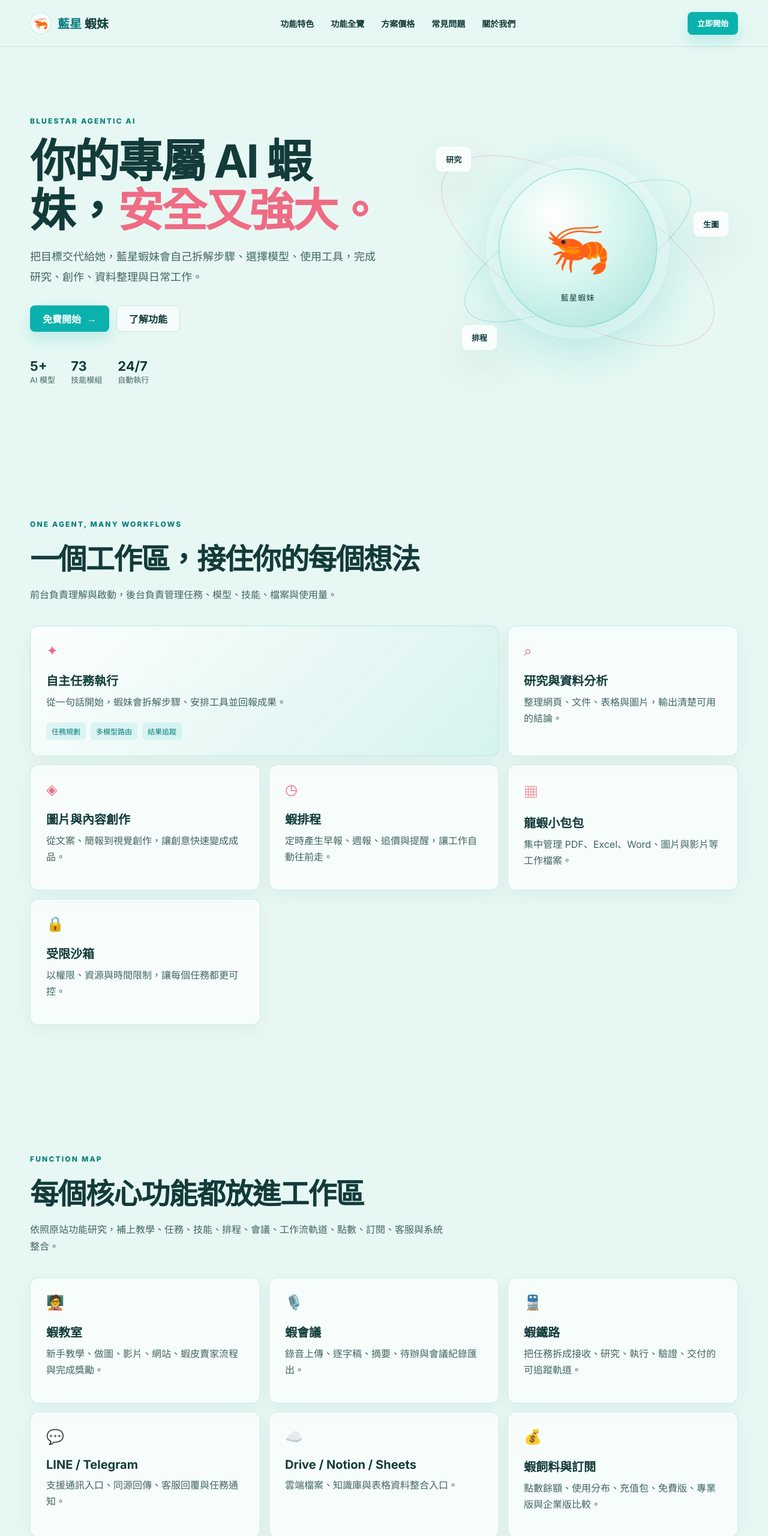
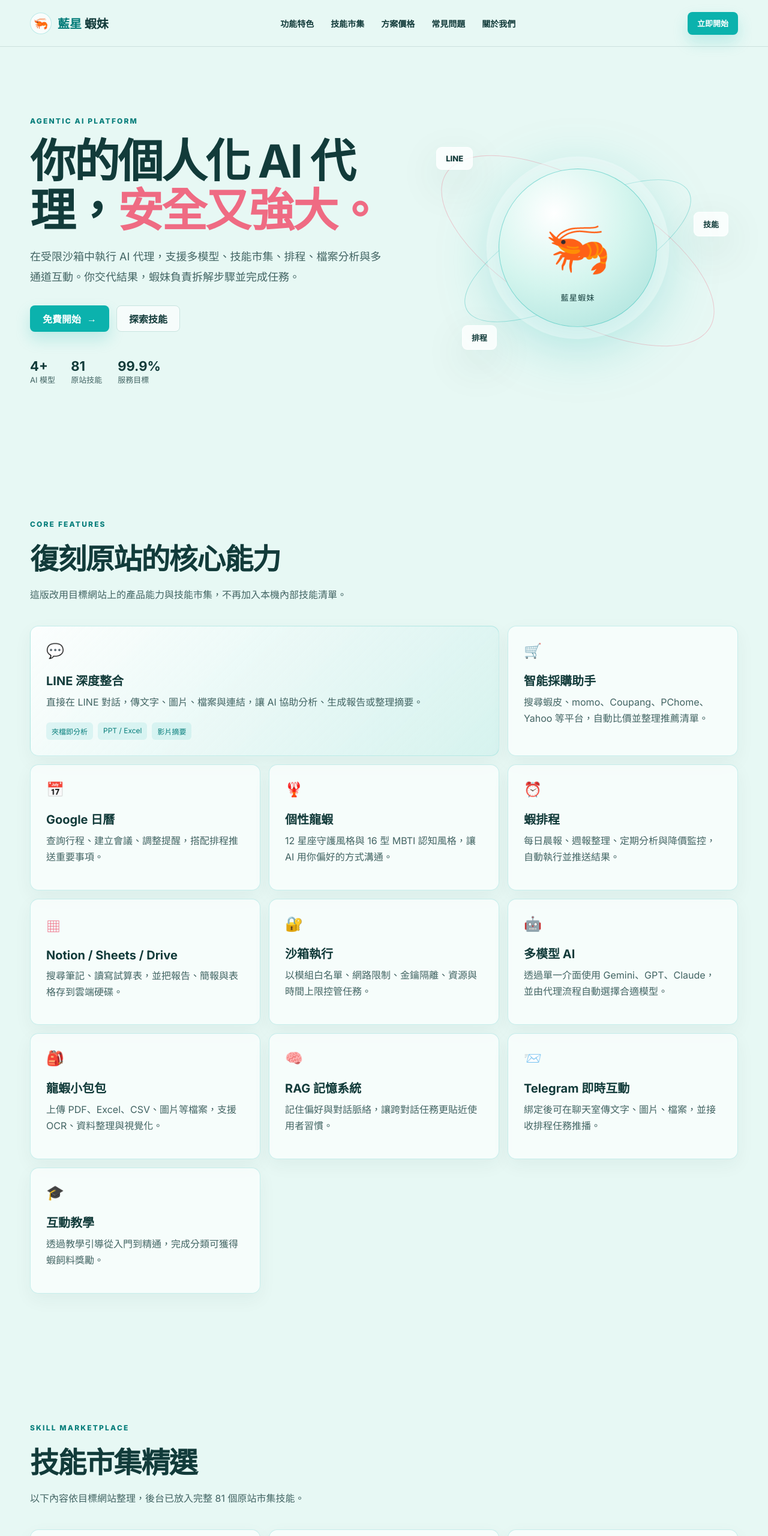
Before and after one commit to ohyagan3-tek/bluestar-shrimp-clone-20260723, a website: page index.html in a window 1280 px wide. Shown: the top 2560 px of the page at 60% size. Drawn offline with Linux system fonts and the light colour scheme.

Commit message:
Update Jennie marketplace skills index.html

```diff
--- a/index.html
+++ b/index.html
@@ -3,7 +3,7 @@
 <head>
   <meta charset="utf-8" />
   <meta name="viewport" content="width=device-width, initial-scale=1" />
-  <title>藍星蝦妹｜你的 AI 數位代理</title>
+  <title>藍星蝦妹｜Agentic AI 數位代理</title>
   <link rel="stylesheet" href="./styles.css" />
 </head>
 <body class="landing-page">
@@ -14,7 +14,7 @@
     </a>
     <nav class="top-nav" aria-label="主要導覽">
       <a href="#features">功能特色</a>
-      <a href="#modules">功能全覽</a>
+      <a href="#skills">技能市集</a>
       <a href="#pricing">方案價格</a>
       <a href="#faq">常見問題</a>
       <a href="#about">關於我們</a>
@@ -25,85 +25,98 @@
   <main>
     <section class="hero section-shell">
       <div class="hero-copy">
-        <div class="eyebrow">BLUESTAR AGENTIC AI</div>
-        <h1>你的專屬 AI 蝦妹，<span>安全又強大。</span></h1>
-        <p>把目標交代給她，藍星蝦妹會自己拆解步驟、選擇模型、使用工具，完成研究、創作、資料整理與日常工作。</p>
+        <div class="eyebrow">AGENTIC AI PLATFORM</div>
+        <h1>你的個人化 AI 代理，<span>安全又強大。</span></h1>
+        <p>在受限沙箱中執行 AI 代理，支援多模型、技能市集、排程、檔案分析與多通道互動。你交代結果，蝦妹負責拆解步驟並完成任務。</p>
         <div class="hero-actions">
           <a class="button button-primary" href="./app.html">免費開始 <span aria-hidden="true">→</span></a>
-          <a class="button button-ghost" href="#features">了解功能</a>
+          <a class="button button-ghost" href="#skills">探索技能</a>
         </div>
         <div class="hero-metrics">
-          <span><strong>5+</strong> AI 模型</span>
-        <span><strong>73</strong> 技能模組</span>
-        <span><strong>24/7</strong> 自動執行</span>
-      </div>
+          <span><strong>4+</strong> AI 模型</span>
+          <span><strong>81</strong> 原站技能</span>
+          <span><strong>99.9%</strong> 服務目標</span>
+        </div>
       </div>
       <div class="hero-art" aria-label="藍星蝦妹智慧核心視覺">
         <div class="orbital orbital-one"></div>
         <div class="orbital orbital-two"></div>
         <div class="hero-orb">🦐<small>藍星蝦妹</small></div>
-        <div class="float-chip chip-one">研究</div>
-        <div class="float-chip chip-two">生圖</div>
+        <div class="float-chip chip-one">LINE</div>
+        <div class="float-chip chip-two">技能</div>
         <div class="float-chip chip-three">排程</div>
       </div>
     </section>
 
     <section id="features" class="section-shell section-block">
       <div class="section-heading">
-        <div class="eyebrow">ONE AGENT, MANY WORKFLOWS</div>
-        <h2>一個工作區，接住你的每個想法</h2>
-        <p>前台負責理解與啟動，後台負責管理任務、模型、技能、檔案與使用量。</p>
+        <div class="eyebrow">CORE FEATURES</div>
+        <h2>復刻原站的核心能力</h2>
+        <p>這版改用目標網站上的產品能力與技能市集，不再加入本機內部技能清單。</p>
       </div>
       <div class="feature-grid">
-        <article class="feature-card feature-card-wide"><span class="feature-icon">✦</span><h3>自主任務執行</h3><p>從一句話開始，蝦妹會拆解步驟、安排工具並回報成果。</p><div class="feature-tags"><span>任務規劃</span><span>多模型路由</span><span>結果追蹤</span></div></article>
-        <article class="feature-card"><span class="feature-icon">⌕</span><h3>研究與資料分析</h3><p>整理網頁、文件、表格與圖片，輸出清楚可用的結論。</p></article>
-        <article class="feature-card"><span class="feature-icon">◈</span><h3>圖片與內容創作</h3><p>從文案、簡報到視覺創作，讓創意快速變成成品。</p></article>
-        <article class="feature-card"><span class="feature-icon">◷</span><h3>蝦排程</h3><p>定時產生早報、週報、追價與提醒，讓工作自動往前走。</p></article>
-        <article class="feature-card"><span class="feature-icon">▦</span><h3>龍蝦小包包</h3><p>集中管理 PDF、Excel、Word、圖片與影片等工作檔案。</p></article>
-        <article class="feature-card"><span class="feature-icon">🔒</span><h3>受限沙箱</h3><p>以權限、資源與時間限制，讓每個任務都更可控。</p></article>
+        <article class="feature-card feature-card-wide"><span class="feature-icon">💬</span><h3>LINE 深度整合</h3><p>直接在 LINE 對話，傳文字、圖片、檔案與連結，讓 AI 協助分析、生成報告或整理摘要。</p><div class="feature-tags"><span>夾檔即分析</span><span>PPT / Excel</span><span>影片摘要</span></div></article>
+        <article class="feature-card"><span class="feature-icon">🛒</span><h3>智能採購助手</h3><p>搜尋蝦皮、momo、Coupang、PChome、Yahoo 等平台，自動比價並整理推薦清單。</p></article>
+        <article class="feature-card"><span class="feature-icon">📅</span><h3>Google 日曆</h3><p>查詢行程、建立會議、調整提醒，搭配排程推送重要事項。</p></article>
+        <article class="feature-card"><span class="feature-icon">🦞</span><h3>個性龍蝦</h3><p>12 星座守護風格與 16 型 MBTI 認知風格，讓 AI 用你偏好的方式溝通。</p></article>
+        <article class="feature-card"><span class="feature-icon">⏰</span><h3>蝦排程</h3><p>每日晨報、週報整理、定期分析與降價監控，自動執行並推送結果。</p></article>
+        <article class="feature-card"><span class="feature-icon">▦</span><h3>Notion / Sheets / Drive</h3><p>搜尋筆記、讀寫試算表，並把報告、簡報與表格存到雲端硬碟。</p></article>
+        <article class="feature-card"><span class="feature-icon">🔐</span><h3>沙箱執行</h3><p>以模組白名單、網路限制、金鑰隔離、資源與時間上限控管任務。</p></article>
+        <article class="feature-card"><span class="feature-icon">🤖</span><h3>多模型 AI</h3><p>透過單一介面使用 Gemini、GPT、Claude，並由代理流程自動選擇合適模型。</p></article>
+        <article class="feature-card"><span class="feature-icon">🎒</span><h3>龍蝦小包包</h3><p>上傳 PDF、Excel、CSV、圖片等檔案，支援 OCR、資料整理與視覺化。</p></article>
+        <article class="feature-card"><span class="feature-icon">🧠</span><h3>RAG 記憶系統</h3><p>記住偏好與對話脈絡，讓跨對話任務更貼近使用者習慣。</p></article>
+        <article class="feature-card"><span class="feature-icon">📨</span><h3>Telegram 即時互動</h3><p>綁定後可在聊天室傳文字、圖片、檔案，並接收排程任務推播。</p></article>
+        <article class="feature-card"><span class="feature-icon">🎓</span><h3>互動教學</h3><p>透過教學引導從入門到精通，完成分類可獲得蝦飼料獎勵。</p></article>
       </div>
     </section>
 
-    <section id="modules" class="section-shell section-block">
+    <section id="skills" class="section-shell section-block">
       <div class="section-heading">
-        <div class="eyebrow">FUNCTION MAP</div>
-        <h2>每個核心功能都放進工作區</h2>
-        <p>依照原站功能研究，補上教學、任務、技能、排程、會議、工作流軌道、點數、訂閱、客服與系統整合。</p>
+        <div class="eyebrow">SKILL MARKETPLACE</div>
+        <h2>技能市集精選</h2>
+        <p>以下內容依目標網站整理，後台已放入完整 81 個原站市集技能。</p>
       </div>
       <div class="feature-grid">
-        <article class="feature-card"><span class="feature-icon">🧑‍🏫</span><h3>蝦教室</h3><p>新手教學、做圖、影片、網站、蝦皮賣家流程與完成獎勵。</p></article>
-        <article class="feature-card"><span class="feature-icon">🎙️</span><h3>蝦會議</h3><p>錄音上傳、逐字稿、摘要、待辦與會議紀錄匯出。</p></article>
-        <article class="feature-card"><span class="feature-icon">🚆</span><h3>蝦鐵路</h3><p>把任務拆成接收、研究、執行、驗證、交付的可追蹤軌道。</p></article>
-        <article class="feature-card"><span class="feature-icon">💬</span><h3>LINE / Telegram</h3><p>支援通訊入口、同源回傳、客服回覆與任務通知。</p></article>
-        <article class="feature-card"><span class="feature-icon">☁️</span><h3>Drive / Notion / Sheets</h3><p>雲端檔案、知識庫與表格資料整合入口。</p></article>
-        <article class="feature-card"><span class="feature-icon">💰</span><h3>蝦飼料與訂閱</h3><p>點數餘額、使用分布、充值包、免費版、專業版與企業版比較。</p></article>
+        <article class="feature-card"><span class="feature-icon">🔬</span><h3>深度研究 Pro</h3><p>多查詢自動搜尋、去除重複資訊，產出含引用來源的結構化研究報告。</p></article>
+        <article class="feature-card"><span class="feature-icon">📝</span><h3>智能摘要</h3><p>長文、PDF 或網頁連結自動提取核心觀點、關鍵數據與結論。</p></article>
+        <article class="feature-card"><span class="feature-icon">✍️</span><h3>文案撰寫</h3><p>社群貼文、廣告文案、行銷標題與品牌故事，多風格快速產出。</p></article>
+        <article class="feature-card"><span class="feature-icon">📊</span><h3>Excel 進階分析</h3><p>公式、樞紐分析、圖表生成與資料格式化。</p></article>
+        <article class="feature-card"><span class="feature-icon">📉</span><h3>股票分析</h3><p>分析基本面、技術面、即時股價與財務資料，適合搭配排程追蹤。</p></article>
+        <article class="feature-card"><span class="feature-icon">📊</span><h3>PPT 簡報生成</h3><p>依主題與大綱自動產出專業簡報檔案。</p></article>
+        <article class="feature-card"><span class="feature-icon">✈️</span><h3>旅遊規劃</h3><p>安排景點、路線、費用估算與交通方式。</p></article>
+        <article class="feature-card"><span class="feature-icon">🤖</span><h3>AI 文字人性化</h3><p>調整用詞、語氣與節奏，讓 AI 文字更自然。</p></article>
+        <article class="feature-card"><span class="feature-icon">🔍</span><h3>SEO 審計</h3><p>檢查技術 SEO、內容品質、關鍵字佈局與外部連結。</p></article>
+        <article class="feature-card"><span class="feature-icon">🏆</span><h3>競品分析</h3><p>比較功能、市場定位與差異化突破口。</p></article>
+        <article class="feature-card"><span class="feature-icon">💰</span><h3>定價策略</h3><p>依成本、競品與客群整理定價建議與價值定位。</p></article>
+        <article class="feature-card"><span class="feature-icon">📧</span><h3>Email 行銷</h3><p>規劃自動化信件序列、A/B 測試與高轉換文案。</p></article>
       </div>
+      <div class="center-action"><a class="button button-primary" href="./app.html">探索完整技能市集 →</a></div>
     </section>
 
     <section id="pricing" class="section-shell section-block pricing-section">
-      <div class="section-heading"><div class="eyebrow">SIMPLE, TRANSPARENT</div><h2>依你的工作量選擇方案</h2><p>先免費體驗，再依需要增加點數與工作能力。</p></div>
+      <div class="section-heading"><div class="eyebrow">SIMPLE, TRANSPARENT</div><h2>簡單透明的價格</h2><p>免費開始，隨需擴展。用多少付多少，不放隱藏費用。</p></div>
       <div class="pricing-grid">
-        <article class="price-card"><div class="price-label">入門</div><h3>免費版</h3><div class="price">$0 <small>/ 月</small></div><ul><li>2,000 蝦飼料點數</li><li>每日 5 次任務</li><li>1 個並行任務</li><li>核心技能體驗</li></ul><a class="button button-ghost" href="./app.html">開始體驗</a></article>
-        <article class="price-card price-card-featured"><div class="price-label">最受歡迎</div><h3>專業版</h3><div class="price">$25 <small>/ 月</small></div><ul><li>50,000 蝦飼料點數</li><li>不限每日任務</li><li>10 個並行任務</li><li>完整 73 個技能模組</li></ul><a class="button button-primary" href="./app.html">選擇專業版</a></article>
-        <article class="price-card"><div class="price-label">團隊</div><h3>企業版</h3><div class="price">客製 <small>方案</small></div><ul><li>多人座席與集中計費</li><li>團隊管理儀表板</li><li>品牌與流程客製</li><li>優先技術支援</li></ul><a class="button button-ghost" href="#about">聯繫我們</a></article>
+        <article class="price-card"><div class="price-label">免費版</div><h3>入門體驗</h3><div class="price">$0 <small>/ 月</small></div><ul><li>2,000 蝦飼料</li><li>每日 5 次對話上限</li><li>1 個並行任務</li><li>1 個技能欄位</li></ul><a class="button button-ghost" href="./app.html">立即開始</a></article>
+        <article class="price-card price-card-featured"><div class="price-label">標準版</div><h3>工作加速</h3><div class="price">$15 <small>/ 月</small></div><ul><li>20,000 蝦飼料 / 月</li><li>不限每日對話</li><li>10 個技能欄位</li><li>Google Sheets 與會議能力</li></ul><a class="button button-primary" href="./app.html">訂閱</a></article>
+        <article class="price-card"><div class="price-label">專業版</div><h3>完整代理</h3><div class="price">$25 <small>/ 月</small></div><ul><li>50,000 蝦飼料 / 月</li><li>無限技能欄位</li><li>Notion / Drive / Outlook</li><li>LINE 任務與人格系統</li></ul><a class="button button-ghost" href="./app.html">訂閱</a></article>
       </div>
     </section>
 
     <section id="faq" class="section-shell section-block faq-section">
       <div class="section-heading"><div class="eyebrow">QUESTIONS</div><h2>常見問題</h2></div>
       <div class="faq-list">
-        <details open><summary>藍星蝦妹和一般聊天工具有什麼不同？</summary><p>一般聊天工具主要回答問題；藍星蝦妹會把目標拆成步驟，搭配技能與工具，把結果完成並留下可追蹤紀錄。</p></details>
-        <details><summary>蝦飼料點數怎麼使用？</summary><p>不同模型與技能會消耗不同點數，後台可以查看目前餘額、使用類別與任務消耗。</p></details>
-        <details><summary>可以從 Telegram 使用嗎？</summary><p>可以，正式接入時可在設定頁綁定 Telegram 或其他頻道，讓蝦妹在日常聊天中接收任務。</p></details>
+        <details open><summary>藍星蝦妹和一般聊天工具有什麼不同？</summary><p>一般聊天工具主要回答問題；藍星蝦妹會拆解目標、使用技能與工具，把任務做成可交付結果。</p></details>
+        <details><summary>技能市集可以做什麼？</summary><p>可安裝研究、文案、財經、SEO、簡報、文件、旅遊、健康、程式等技能，依任務自動搭配使用。</p></details>
+        <details><summary>這版技能資料來源是哪裡？</summary><p>技能清單取自你指定的珍妮 CLAW 龍蝦網站公開市集資料，不再附上本機內部技能。</p></details>
       </div>
     </section>
 
     <section id="about" class="section-shell section-block about-section">
-      <div><div class="eyebrow">BUILT FOR REAL WORK</div><h2>讓 AI 真正接手一部分工作</h2><p>藍星蝦妹的設計核心，是讓每個人都能用一個清楚、可管理的工作區，完成研究、創作、資料整理與自動化。</p></div>
+      <div><div class="eyebrow">BUILT FOR REAL WORK</div><h2>讓 AI 真正接手一部分工作</h2><p>藍星蝦妹復刻 Agentic AI 代理產品的前台展示與後台工作區，讓任務、技能、排程、檔案與點數集中管理。</p></div>
       <a class="button button-primary" href="./app.html">進入工作區 <span aria-hidden="true">↗</span></a>
     </section>
   </main>
 
-  <footer class="site-footer"><div class="section-shell footer-inner"><span>© 2026 藍星蝦妹</span><span>AI 助理 · 技能市集 · 自動工作流</span></div></footer>
+  <footer class="site-footer"><div class="section-shell footer-inner"><span>© 2026 藍星蝦妹</span><span>Agentic AI · 技能市集 · 自動工作流</span></div></footer>
 </body>
 </html>
```
